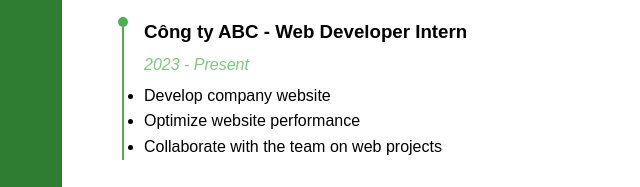
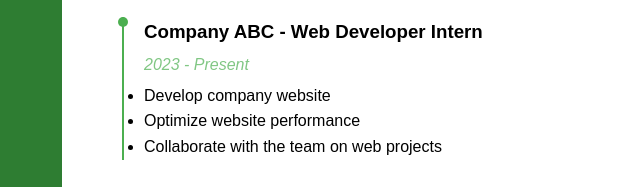
Before and after one commit to minhh25/minh25.github.io, a plain HTML site: page index.html in a window 1280 px wide. Shown: the part 636-823 px from the top of the page, 278-918 px from the left. Drawn offline with Linux system fonts and the light colour scheme.

Commit message:
index.html

```diff
--- a/index.html
+++ b/index.html
@@ -212,7 +212,7 @@
             <div class="section">
                 <h2>Work Experience</h2>
                 <div class="experience-item">
-                    <h3>Công ty ABC - Web Developer Intern</h3>
+                    <h3>Company ABC - Web Developer Intern</h3>
                     <div class="date">2023 - Present</div>
                     <ul class="experience-list">
                         <li>Develop company website</li>
```
